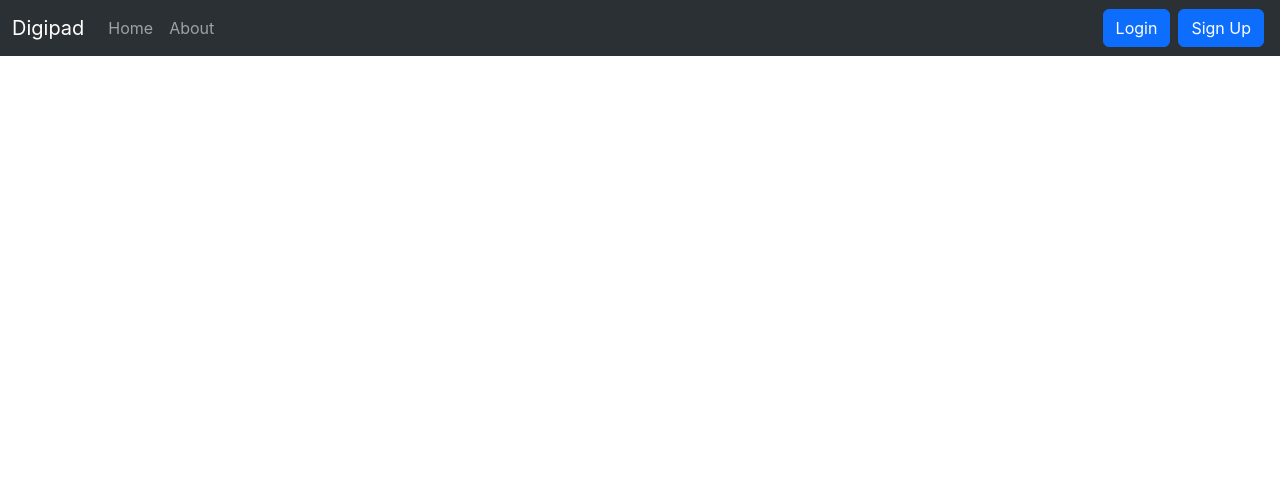
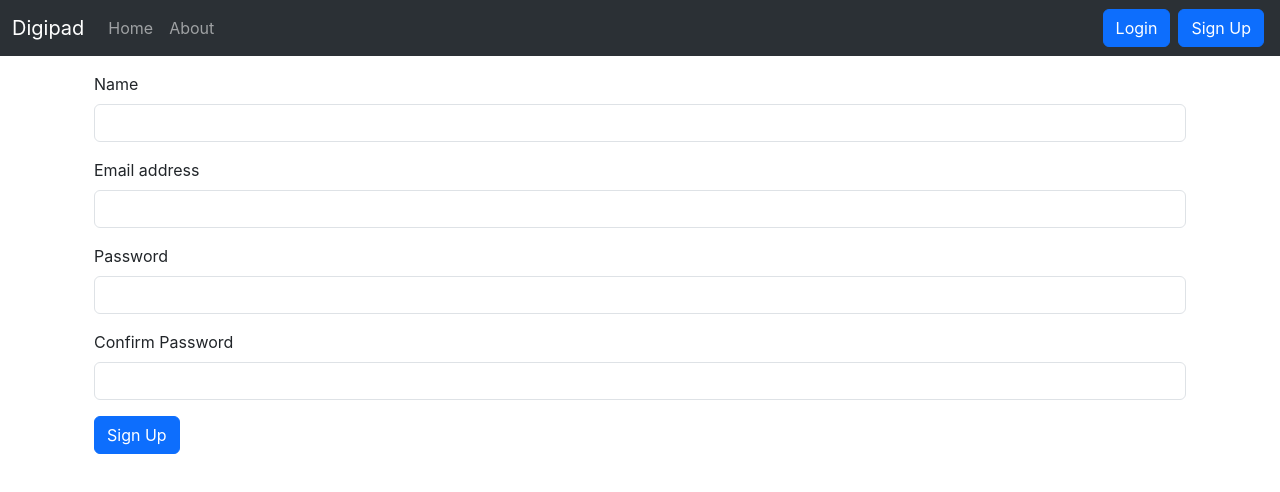
Before and after one commit to ianirudhkhabya/digipad-react, a React (Vite) app in the folder frontend/: page /signup in a window 1280 px wide. Shown: the top 492 px of the page. Built offline with nearby package versions, Linux system fonts and the light colour scheme; no server answers.

Commit message:
feat: signup functionality

```diff
--- a/frontend/src/App.jsx
+++ b/frontend/src/App.jsx
@@ -6,6 +6,7 @@
 import About from "./components/About";
 import NoteState from "./context/notes/NoteState";
 import Login from "./components/Login";
+import Signup from "./components/SignUp";
 
 function App() {
   return (
@@ -18,6 +19,7 @@
               <Route path="/" element={<Home />} />
               <Route path="/about" element={<About />} />
               <Route path="/login" element={<Login />} />
+              <Route path="/signup" element={<Signup />} />
             </Routes>
           </div>
         </div>
--- /dev/null
+++ b/frontend/src/components/Signup.jsx
@@ -0,0 +1,109 @@
+import React, { useState } from "react";
+import { useNavigate } from "react-router-dom";
+
+const SignUp = () => {
+  const [credentials, setCredentials] = useState({
+    name: "",
+    email: "",
+    password: "",
+    cpassword: "",
+  });
+  let navigateTo = useNavigate();
+
+  const handleSubmit = async (e) => {
+    e.preventDefault();
+    const { name, email, password } = credentials;
+    try {
+      const response = await fetch(
+        `http://localhost:5000/api/auth/createuser`,
+        {
+          method: "POST",
+          headers: {
+            "Content-Type": "application/json",
+          },
+          body: JSON.stringify({ name, email, password }),
+        }
+      );
+      const json = await response.json();
+      console.log(json);
+      if (json.success) {
+        localStorage.setItem("token", json.authToken);
+        navigateTo("/");
+      } else {
+        alert("Invalid Credentials");
+      }
+    } catch (error) {
+      console.log(error);
+    }
+  };
+
+  const onChange = (e) => {
+    setCredentials({ ...credentials, [e.target.name]: e.target.value });
+  };
+
+  return (
+    <div className="container mt-3">
+      <form className="my-3" onSubmit={handleSubmit}>
+        <div className="mb-3">
+          <label htmlFor="name" className="form-label">
+            Name
+          </label>
+          <input
+            type="text"
+            className="form-control"
+            id="name"
+            name="name"
+            onChange={onChange}
+            aria-describedby="emailHelp"
+          />
+        </div>
+        <div className="mb-3">
+          <label htmlFor="email" className="form-label">
+            Email address
+          </label>
+          <input
+            type="email"
+            className="form-control"
+            id="email"
+            name="email"
+            onChange={onChange}
+            aria-describedby="emailHelp"
+          />
+        </div>
+        <div className="mb-3">
+          <label htmlFor="password" className="form-label">
+            Password
+          </label>
+          <input
+            type="password"
+            className="form-control"
+            id="password"
+            name="password"
+            onChange={onChange}
+            minLength={5}
+            required
+          />
+        </div>
+        <div className="mb-3">
+          <label htmlFor="cpassword" className="form-label">
+            Confirm Password
+          </label>
+          <input
+            type="password"
+            className="form-control"
+            id="cpassword"
+            name="cpassword"
+            onChange={onChange}
+            minLength={5}
+            required
+          />
+        </div>
+        <button type="submit" className="btn btn-primary">
+          Sign Up
+        </button>
+      </form>
+    </div>
+  );
+};
+
+export default SignUp;
```
Also changed, not shown: 1 other file (tests, documents, lock files or other folders).
